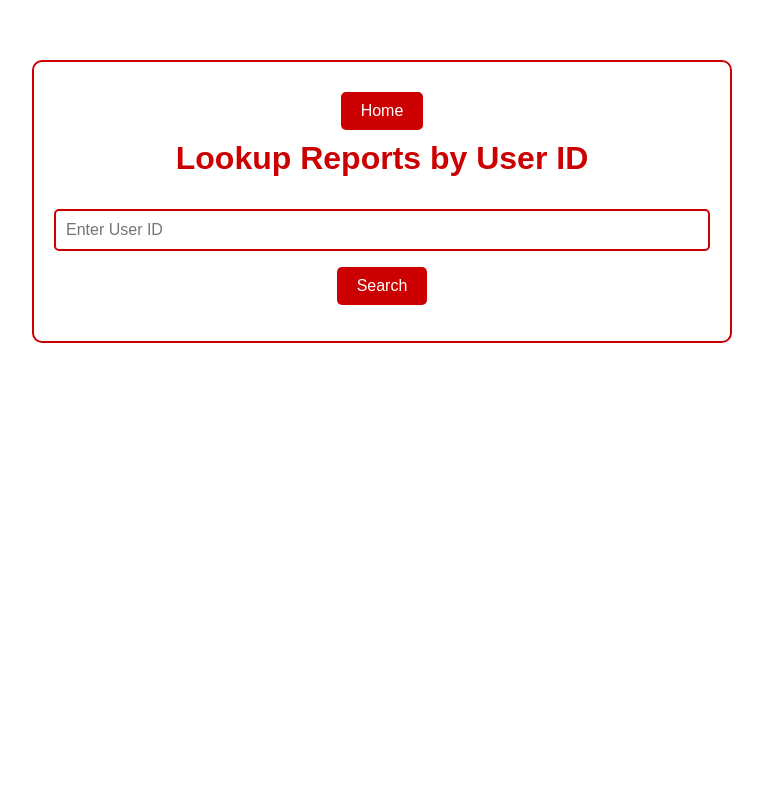
After one commit to Itaho/Project-01-COSC4353, a Flask app: page /IdLookup in a window 1280 px wide. The commit adds this page. Shown: the whole page, without its empty margins (258-1021 px from the left). Run offline with Flask 3, Linux system fonts and the light colour scheme.

Commit message:
fixed stuff

```diff
--- a/app.py
+++ b/app.py
@@ -732,6 +732,13 @@ def approve_request():
     conn.close()
 
     return redirect(url_for("admin_panel"))
+@app.route("/InterInstitutional")
+def inter_institutional():
+    return render_template("InterInstitutional.html")
+
+@app.route("/UndergradForm")
+def undergrad_form():
+    return render_template("UndergradForm.html")
 
 @app.route("/withdraw", methods=["GET"])
 def withdraw():
@@ -1008,6 +1015,43 @@ def get_user_role():
     except Exception:
         return {"role": "none"}
 
+@app.route("/IdLookup", methods=["GET"])
+def id_lookup_page():
+    return render_template("IdLookup.html", searched=False)
+@app.route("/lookup-reports", methods=["POST"])
+def lookup_reports():
+    user_id = request.form.get("user_id")
+    if not user_id:
+        return render_template("IdLookup.html", reports=[], searched=True)
+
+    try:
+        conn = get_db_connection()
+        cursor = conn.cursor(dictionary=True)
+
+        cursor.execute("""
+            SELECT r.report_id,
+                   reporter.email  AS reporter_email,
+                   reported.email  AS reported_email,
+                   rc.category_name,
+                   r.description,
+                   r.status,
+                   r.created_at
+            FROM reports r
+            JOIN users reporter ON r.reporter_id = reporter.user_id
+            JOIN users reported ON r.reported_user_id = reported.user_id
+            JOIN report_categories rc ON rc.category_id = r.category_id
+            WHERE r.reporter_id = %s
+            ORDER BY r.created_at DESC
+        """, (user_id,))
+
+        reports = cursor.fetchall()
+        cursor.close()
+        conn.close()
+
+        return render_template("IdLookup.html", reports=reports, searched=True)
+    except Exception as e:
+        return f"Error fetching reports: {str(e)}", 500
+
 
 # --- for local testing ---
 @app.route("/dev-login")
--- /dev/null
+++ b/templates/IdLookup.html
@@ -0,0 +1,141 @@
+<!DOCTYPE html>
+<html lang="en">
+<head>
+  <meta charset="UTF-8">
+  <meta name="viewport" content="width=device-width, initial-scale=1">
+  <title>Report Lookup</title>
+  <style>
+    * {
+      box-sizing: border-box;
+      margin: 0;
+      padding: 0;
+    }
+
+    body {
+      background-color: #fff;
+      color: #c00;
+      font-family: Arial, sans-serif;
+      display: flex;
+      justify-content: center;
+      align-items: flex-start;
+      min-height: 100vh;
+      padding-top: 60px;
+    }
+
+    .admin-button {
+      background-color: #c00;
+      color: #fff;
+      padding: 10px 20px;
+      text-decoration: none;
+      border-radius: 5px;
+      font-family: Arial, sans-serif;
+      margin: 10px;
+      display: inline-block;
+    }
+
+    .admin-button:hover {
+      opacity: 0.9;
+    }
+
+    .container {
+      width: 90%;
+      max-width: 700px;
+      border: 2px solid #c00;
+      border-radius: 10px;
+      padding: 20px;
+      text-align: center;
+    }
+
+    h1 {
+      margin-bottom: 1em;
+    }
+
+    input[type="text"] {
+      width: 100%;
+      padding: 10px;
+      border: 2px solid #c00;
+      border-radius: 5px;
+      font-size: 1em;
+      margin-bottom: 1em;
+    }
+
+    button {
+      background-color: #c00;
+      color: #fff;
+      border: none;
+      padding: 10px 20px;
+      font-size: 1em;
+      cursor: pointer;
+      border-radius: 5px;
+      margin-bottom: 1em;
+    }
+
+    button:hover {
+      opacity: 0.9;
+    }
+
+    .report {
+      border: 1px solid #c00;
+      border-radius: 5px;
+      padding: 10px;
+      margin-top: 15px;
+      text-align: left;
+    }
+
+    .more-info {
+      display: none;
+      margin-top: 10px;
+      color: #333;
+    }
+
+    .show {
+      display: block;
+    }
+
+    .status {
+      font-weight: bold;
+      color: #c00;
+    }
+  </style>
+</head>
+<body>
+
+  <div class="container">
+    <a href="/" class="admin-button">Home</a>
+
+    <h1>Lookup Reports by User ID</h1>
+    <form method="POST" action="/lookup-reports">
+      <input type="text" name="user_id" placeholder="Enter User ID" required>
+      <button type="submit">Search</button>
+    </form>
+
+    {% if reports %}
+      <h2>Reports Found:</h2>
+      {% for report in reports %}
+        <div class="report">
+          <p class="status">Status: {{ report.status }}</p>
+          <button onclick="toggleInfo('info{{ loop.index }}')">More Info</button>
+          <div class="more-info" id="info{{ loop.index }}">
+            <p><strong>Report ID:</strong> {{ report.report_id }}</p>
+            <p><strong>Reporter Email:</strong> {{ report.reporter_email }}</p>
+            <p><strong>Reported Email:</strong> {{ report.reported_email }}</p>
+            <p><strong>Category:</strong> {{ report.category_name }}</p>
+            <p><strong>Description:</strong> {{ report.description }}</p>
+            <p><strong>Created At:</strong> {{ report.created_at }}</p>
+          </div>
+        </div>
+      {% endfor %}
+    {% elif searched %}
+      <p>No reports found for this user ID.</p>
+    {% endif %}
+  </div>
+
+  <script>
+    function toggleInfo(id) {
+      const el = document.getElementById(id);
+      el.classList.toggle("show");
+    }
+  </script>
+
+</body>
+</html>
```
Also changed, not shown: templates/index.html (+4 -3 lines).
